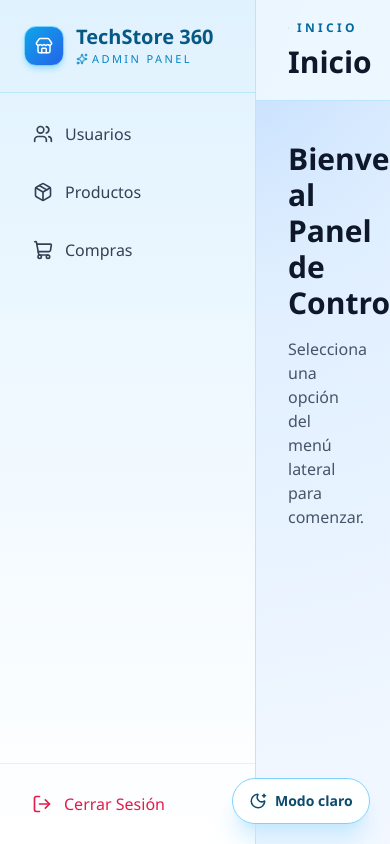
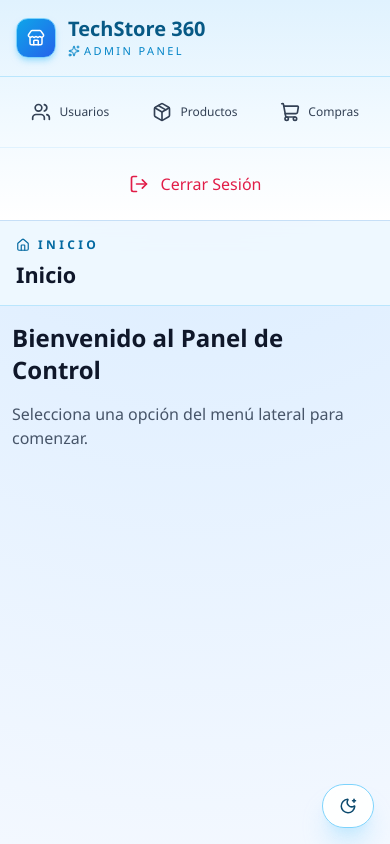
Before and after one commit to NIXON-HS/ProyectoValido, a React (Create React App) app in the folder web-client/: page / in a window 390 px wide. Built offline with nearby package versions, Linux system fonts and the light colour scheme; no server answers; sample sign-in values are in the browser's storage; the HTML template or start-up script is replaced by a standard one.

Commit message:
fix(styles): estilos arreglados de react

```diff
--- a/web-client/src/components/Sidebar.jsx
+++ b/web-client/src/components/Sidebar.jsx
@@ -27,9 +27,9 @@ export default function Sidebar() {
   ];
 
   return (
-    <div className={`sidebar-shell w-64 flex flex-col justify-between border-r ${isLight ? 'bg-gradient-to-b from-sky-100 via-sky-50 to-white border-sky-200 text-slate-900' : 'bg-slate-900 border-slate-700 text-slate-100'}`}>
+    <div className={`sidebar-shell w-full flex flex-col justify-between border-r lg:w-64 ${isLight ? 'bg-gradient-to-b from-sky-100 via-sky-50 to-white border-sky-200 text-slate-900' : 'bg-slate-900 border-slate-700 text-slate-100'}`}>
       <div>
-        <div className={`p-6 border-b ${isLight ? 'border-sky-200' : 'border-slate-700'}`}>
+        <div className={`p-4 sm:p-6 border-b ${isLight ? 'border-sky-200' : 'border-slate-700'}`}>
           <div className="flex items-center gap-3">
             <div className={`brand-mark flex h-10 w-10 items-center justify-center rounded-xl border ${isLight ? 'border-sky-300 bg-gradient-to-br from-sky-500 to-blue-600 text-white shadow-md shadow-sky-300/60' : 'border-slate-700 bg-slate-800 text-sky-300'}`}>
               <Store size={18} />
@@ -43,23 +43,23 @@ export default function Sidebar() {
             </div>
           </div>
         </div>
-        <nav className="p-4 space-y-2">
+        <nav className="grid grid-cols-3 gap-2 p-3 sm:flex sm:flex-col sm:space-y-2 sm:gap-0 sm:p-4">
           {links.map((link) => (
             <NavLink
               key={link.to}
               to={link.to}
-              className={({ isActive }) => `flex items-center gap-3 px-4 py-3 rounded-xl transition-all ${getLinkClass(isLight, isActive)}`}
+              className={({ isActive }) => `flex items-center justify-center gap-2 rounded-xl px-3 py-3 text-xs transition-all sm:justify-start sm:gap-3 sm:px-4 sm:py-3 sm:text-base ${getLinkClass(isLight, isActive)}`}
             >
               <link.icon size={20} />
-              <span className="font-medium">{link.label}</span>
+              <span className="font-medium leading-tight text-center sm:text-left">{link.label}</span>
             </NavLink>
           ))}
         </nav>
       </div>
-      <div className={`p-4 border-t ${isLight ? 'border-sky-100' : 'border-slate-700'}`}>
+      <div className={`p-3 sm:p-4 border-t ${isLight ? 'border-sky-100' : 'border-slate-700'}`}>
         <button
           onClick={() => logout()}
-          className={`flex items-center gap-3 px-4 py-3 w-full rounded-xl transition-all font-medium ${isLight ? 'text-rose-600 hover:bg-rose-50' : 'text-rose-400 hover:bg-rose-500/10'}`}
+          className={`flex w-full items-center justify-center gap-3 rounded-xl px-4 py-3 font-medium transition-all sm:justify-start ${isLight ? 'text-rose-600 hover:bg-rose-50' : 'text-rose-400 hover:bg-rose-500/10'}`}
         >
           <LogOut size={20} />
           Cerrar Sesión
--- a/web-client/src/index.css
+++ b/web-client/src/index.css
@@ -228,6 +228,15 @@ body {
   transform: translateX(120%);
 }
 
+.dashboard-table-shell {
+  width: 100%;
+  overflow-x: auto;
+}
+
+.dashboard-table-shell table {
+  min-width: 720px;
+}
+
 .login-textfield::placeholder {
   color: var(--app-muted);
 }
@@ -357,3 +366,109 @@ body {
     transition: none !important;
   }
 }
+
+@media (max-width: 1024px) {
+  .dashboard-topbar .px-8 {
+    padding-left: 1.25rem;
+    padding-right: 1.25rem;
+  }
+
+  .dashboard-page {
+    padding-left: 1.25rem;
+    padding-right: 1.25rem;
+    padding-top: 1.25rem;
+    padding-bottom: 1.25rem;
+  }
+
+  .dashboard-shell {
+    min-height: 100vh;
+  }
+}
+
+@media (max-width: 768px) {
+  .dashboard-shell {
+    flex-direction: column;
+    height: auto;
+    min-height: 100vh;
+  }
+
+  .sidebar-shell {
+    width: 100%;
+    border-right: 0;
+    border-bottom: 1px solid var(--app-border);
+  }
+
+  .dashboard-content {
+    width: 100%;
+    min-width: 0;
+  }
+
+  .dashboard-topbar {
+    position: sticky;
+    top: 0;
+  }
+
+  .dashboard-topbar .flex.items-center.justify-between {
+    flex-direction: column;
+    align-items: flex-start;
+  }
+
+  .dashboard-topbar .flex.items-center.justify-between>div:last-child {
+    width: 100%;
+    justify-content: flex-start;
+  }
+
+  .dashboard-page {
+    padding-left: 1rem;
+    padding-right: 1rem;
+    padding-top: 1rem;
+    padding-bottom: 5rem;
+  }
+
+  .dashboard-page h2 {
+    font-size: 1.5rem;
+    line-height: 2rem;
+  }
+
+  .dashboard-table-shell table {
+    min-width: 640px;
+  }
+
+  .dashboard-theme-switch {
+    right: 1rem;
+    bottom: 1rem;
+    padding: 0.75rem 1rem;
+  }
+
+  .dashboard-theme-switch span {
+    display: none;
+  }
+}
+
+@media (max-width: 640px) {
+  .dashboard-page {
+    padding-left: 0.75rem;
+    padding-right: 0.75rem;
+  }
+
+  .dashboard-topbar .flex.items-center.justify-between {
+    gap: 0.75rem;
+  }
+
+  .dashboard-topbar h2 {
+    font-size: 1.35rem;
+    line-height: 1.75rem;
+  }
+
+  .dashboard-table-shell table {
+    min-width: 560px;
+  }
+
+  .dashboard-shell .rounded-[28px] {
+    border-radius: 1.25rem;
+  }
+
+  .login-panel {
+    border-radius: 1.5rem;
+  }
+}
--- a/web-client/src/pages/Compras.jsx
+++ b/web-client/src/pages/Compras.jsx
@@ -93,6 +93,7 @@ export default function Compras() {
       </div>
 
       <div className={`rounded-3xl border overflow-hidden shadow-sm ${surfaceClass}`}>
+        <div className="dashboard-table-shell">
           <table className="w-full text-left">
             <thead className={`text-sm ${isLight ? 'bg-slate-50 text-slate-500' : 'bg-slate-900/50 text-slate-400'}`}>
               <tr>
@@ -141,6 +142,7 @@ export default function Compras() {
               ))}
             </tbody>
           </table>
+        </div>
         {filteredCompras.length === 0 && (
           <div className={`p-12 text-center flex flex-col items-center gap-3 ${mutedClass}`}>
             <FileText size={48} className={isLight ? 'text-slate-300' : 'text-slate-700'} />
--- a/web-client/src/pages/Dashboard.jsx
+++ b/web-client/src/pages/Dashboard.jsx
@@ -58,11 +58,11 @@ export default function Dashboard() {
   const routeMeta = getRouteMeta(location.pathname);
 
   return (
-    <div className={`dashboard-shell flex h-screen transition-colors duration-300 ${isLight ? 'bg-[radial-gradient(circle_at_top,_#bfdbfe_0%,_#e0efff_34%,_#f3f8ff_100%)] text-slate-900' : 'bg-slate-950 text-slate-100'}`}>
+    <div className={`dashboard-shell flex h-screen flex-col lg:flex-row transition-colors duration-300 ${isLight ? 'bg-[radial-gradient(circle_at_top,_#bfdbfe_0%,_#e0efff_34%,_#f3f8ff_100%)] text-slate-900' : 'bg-slate-950 text-slate-100'}`}>
       <Sidebar />
       <div className="dashboard-content flex-1 overflow-auto">
         <div className={`dashboard-topbar sticky top-0 z-20 border-b backdrop-blur-xl ${isLight ? 'border-sky-200 bg-sky-50/90' : 'border-slate-800 bg-slate-950/80'}`}>
-          <div className="flex items-center justify-between gap-4 px-8 py-5">
+          <div className="flex flex-col gap-4 px-4 py-4 sm:flex-row sm:items-center sm:justify-between sm:px-8 sm:py-5">
             <div className="min-w-0">
               <div className={`flex items-center gap-2 text-xs font-semibold uppercase tracking-[0.28em] ${isLight ? 'text-sky-700' : 'text-slate-400'}`}>
                 <Home size={14} />
@@ -81,7 +81,7 @@ export default function Dashboard() {
             </div>
           </div>
         </div>
-        <main className="dashboard-page px-8 pb-8 pt-10">
+        <main className="dashboard-page px-4 pb-6 pt-6 sm:px-8 sm:pb-8 sm:pt-10">
           <Routes>
             <Route path="/" element={<HomeContent isLight={isLight} />} />
             <Route path="/usuarios" element={<Usuarios />} />
--- a/web-client/src/pages/Login.jsx
+++ b/web-client/src/pages/Login.jsx
@@ -322,7 +322,7 @@ function useLoginController() {
 
 function LoginLeftPanel({ isLight }) {
     return (
-        <section className="login-panel login-hero rounded-[2rem] p-8 lg:p-10">
+        <section className="login-panel login-hero hidden rounded-[2rem] p-8 lg:block lg:p-10">
             <div className="relative z-10 max-w-xl">
                 <div className="mb-6 inline-flex items-center gap-2 rounded-full border border-white/15 bg-white/10 px-4 py-2 text-sm font-medium text-white/90">
                     <ShieldCheck size={16} />
@@ -560,7 +560,7 @@ function LoginView() {
     const props = useLoginController();
 
     return (
-        <div className="theme-shell relative min-h-screen overflow-hidden px-4 py-8 transition-colors duration-300">
+        <div className="theme-shell relative min-h-screen overflow-hidden px-3 py-4 sm:px-4 sm:py-8 transition-colors duration-300">
             <div className="pointer-events-none absolute inset-0 opacity-80">
                 <div className="absolute -top-24 left-1/4 h-72 w-72 rounded-full blur-3xl" style={{ background: 'var(--login-orb-a)' }} />
                 <div className="absolute top-40 right-[-4rem] h-80 w-80 rounded-full blur-3xl" style={{ background: 'var(--login-orb-b)' }} />
@@ -569,8 +569,8 @@ function LoginView() {
 
             <ThemeToggleButton isLight={props.isLight} onToggle={props.toggleTheme} />
 
-            <div className="relative z-10 mx-auto flex min-h-[calc(100vh-4rem)] w-full max-w-6xl items-center justify-center">
-                <div className="grid w-full gap-8 lg:grid-cols-[1.05fr_0.95fr]">
+            <div className="relative z-10 mx-auto flex min-h-[calc(100vh-2rem)] w-full max-w-6xl items-center justify-center">
+                <div className="grid w-full gap-4 lg:grid-cols-[1.05fr_0.95fr] lg:gap-8">
                     <LoginLeftPanel isLight={props.isLight} />
                     <LoginCard {...props} />
                 </div>
--- a/web-client/src/pages/Usuarios.jsx
+++ b/web-client/src/pages/Usuarios.jsx
@@ -96,6 +96,7 @@ function UsersTable({ isLight, loading, mutedClass, tableHeaderClass, rowHoverCl
       {loading ? (
         <div className={`p-8 text-center ${mutedClass}`}>Cargando usuarios...</div>
       ) : (
+        <div className="dashboard-table-shell">
           <table className="w-full text-left">
             <thead className={`text-sm ${tableHeaderClass}`}>
               <tr>
@@ -144,6 +145,7 @@ function UsersTable({ isLight, loading, mutedClass, tableHeaderClass, rowHoverCl
               ))}
             </tbody>
           </table>
+        </div>
       )}
     </div>
   );
```
Lines whose indentation alone changed are shown as unchanged.
